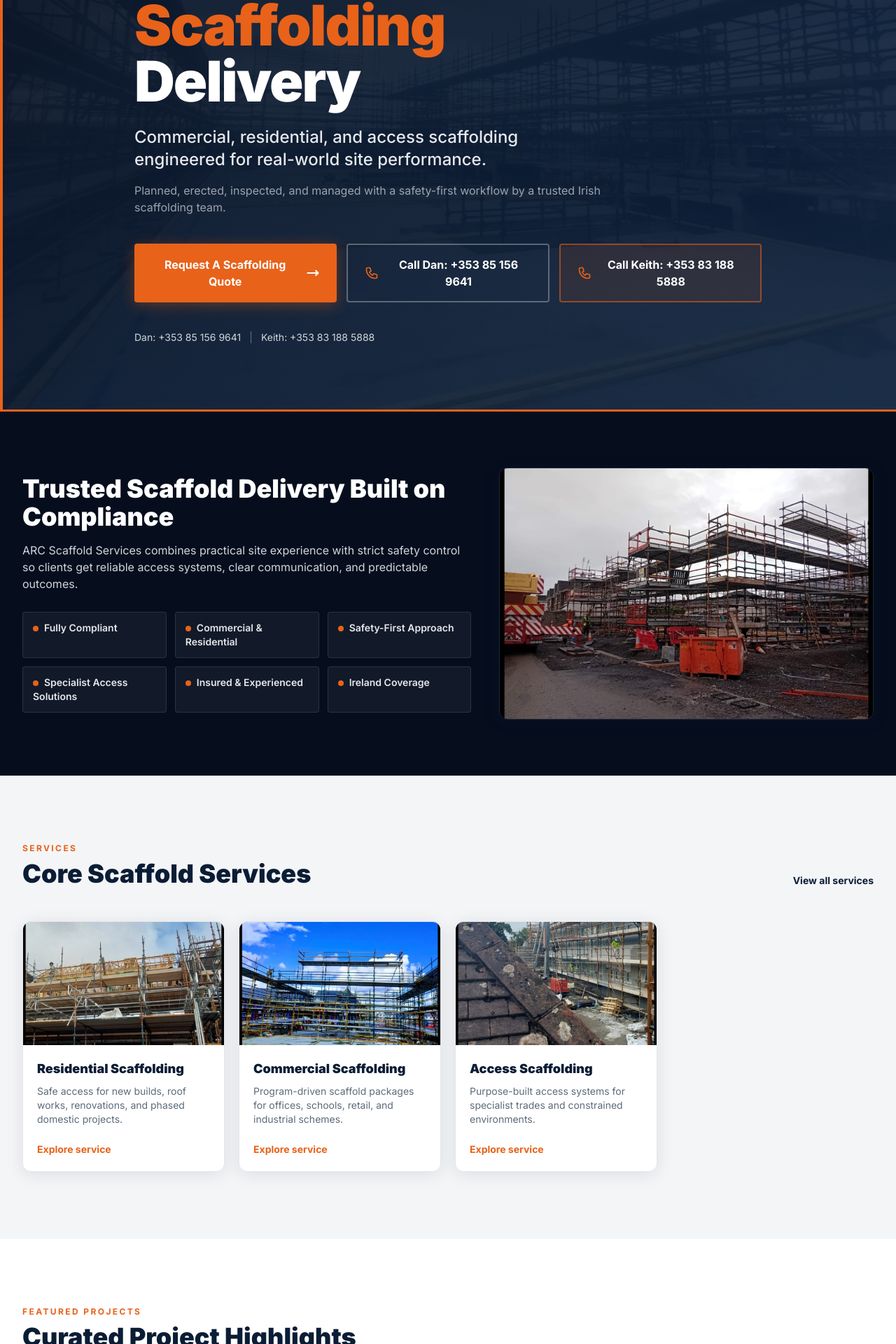
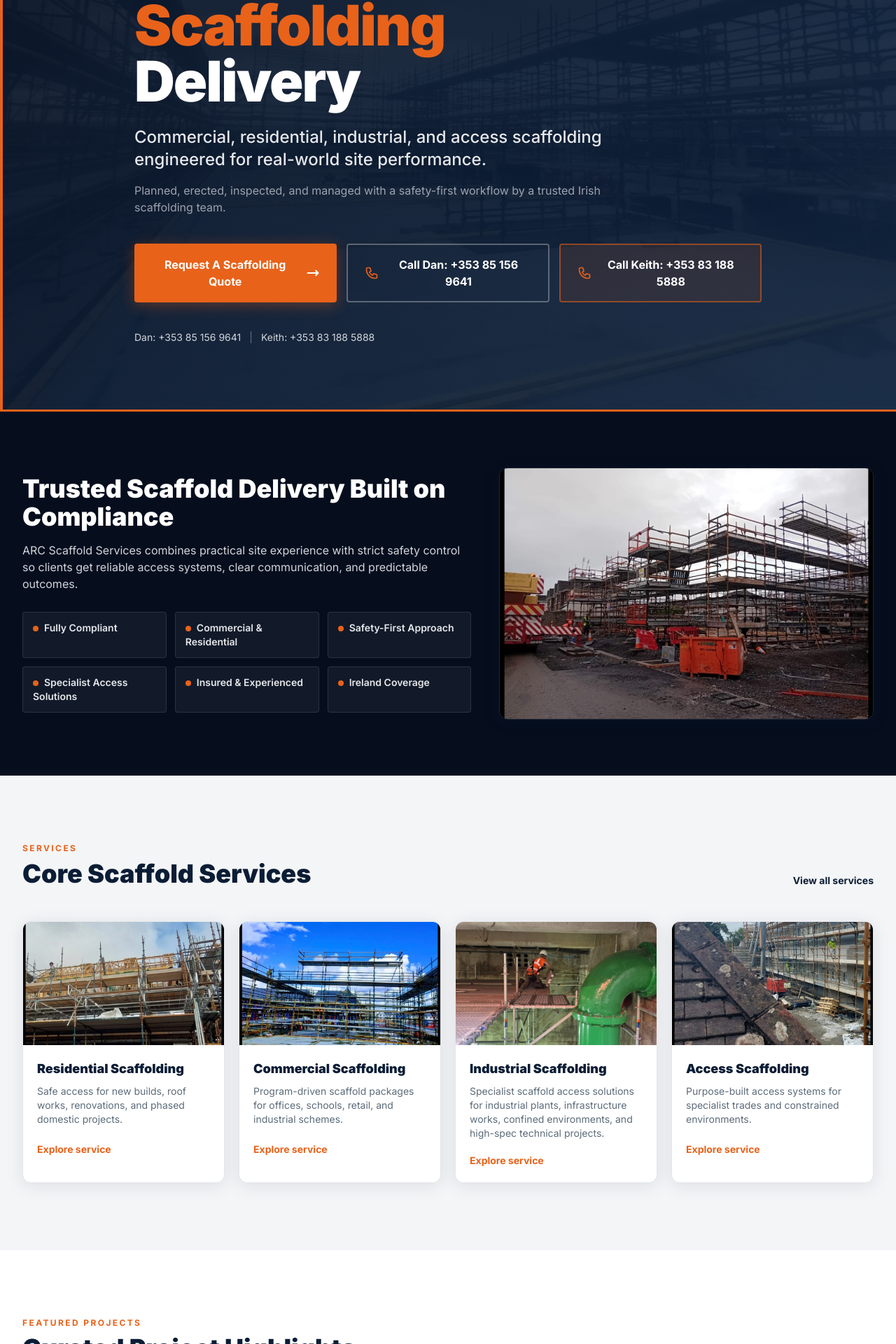
Before and after one commit to ryderwebsolutions/arcscaffold, a React (Vite) app: page / in a window 1280 px wide. Shown: the part 310-2230 px from the top of the page at 70% size. Built offline with nearby package versions, Linux system fonts and the light colour scheme.

Commit message:
Add Industrial Scaffolding service card and dedicated page

```diff
--- a/src/components/ContactFormCard.jsx
+++ b/src/components/ContactFormCard.jsx
@@ -3,6 +3,7 @@ import { useState } from "react";
 const serviceOptions = [
   "Residential Scaffolding",
   "Commercial Scaffolding",
+  "Industrial Scaffolding",
   "Access Scaffolding",
   "Other",
 ];
--- a/src/components/Hero.jsx
+++ b/src/components/Hero.jsx
@@ -41,7 +41,7 @@ export default function Hero() {
           </h1>
 
           <p className="text-xl sm:text-2xl text-gray-200 max-w-2xl mb-4 leading-relaxed font-medium">
-            Commercial, residential, and access scaffolding engineered for real-world site performance.
+            Commercial, residential, industrial, and access scaffolding engineered for real-world site performance.
           </p>
 
           <p className="text-sm sm:text-base text-gray-400 max-w-2xl mb-10 leading-relaxed">
--- a/src/data/imageAssets.js
+++ b/src/data/imageAssets.js
@@ -2,6 +2,8 @@ const arcmediaImports = import.meta.glob("../../arcmedia/*.jpeg", {
   eager: true,
   import: "default",
 });
+
+import industrialScaffoldingReference from "../../industrialscaffolding.jpeg";
 
 const arcmediaNames = Object.keys(arcmediaImports).sort((a, b) =>
   a.localeCompare(b)
@@ -31,6 +33,10 @@ export const pageImages = {
   services: [
     fromArcmedia(7, "Residential scaffolding around a live housing development"),
     fromArcmedia(31, "Commercial scaffold system spanning multiple building elevations"),
+    {
+      src: industrialScaffoldingReference,
+      alt: "Industrial scaffolding in a confined utility environment with PPE worker and large green process pipe",
+    },
     fromArcmedia(18, "Specialist access scaffold setup for constrained work area"),
   ],
   featuredProjects: [
@@ -78,6 +84,12 @@ export const pageImages = {
     "commercial-scaffolding": [31, 26, 33].map((index, idx) =>
       fromArcmedia(index, `Commercial scaffolding image ${idx + 1}`)
     ),
+    "industrial-scaffolding": [
+      {
+        src: industrialScaffoldingReference,
+        alt: "Industrial scaffold access system beside large process pipe with PPE operative in confined infrastructure environment",
+      },
+    ],
     "access-scaffolding": [18, 11, 24].map((index, idx) =>
       fromArcmedia(index, `Access scaffolding solution image ${idx + 1}`)
     ),
--- a/src/data/siteContent.js
+++ b/src/data/siteContent.js
@@ -31,6 +31,12 @@ export const coreServices = [
     slug: "commercial-scaffolding",
     title: "Commercial Scaffolding",
     short: "Program-driven scaffold packages for offices, schools, retail, and industrial schemes.",
+  },
+  {
+    slug: "industrial-scaffolding",
+    title: "Industrial Scaffolding",
+    short:
+      "Specialist scaffold access solutions for industrial plants, infrastructure works, confined environments, and high-spec technical projects.",
   },
   {
     slug: "access-scaffolding",
@@ -102,6 +108,17 @@ export const servicePageContent = {
       "Program-linked phased access plans",
       "Heavy-duty loading bays and protected walkways",
       "Coordination with principal contractors and site teams",
+    ],
+  },
+  "industrial-scaffolding": {
+    title: "Industrial Scaffolding",
+    intro:
+      "Technical scaffold access for industrial plants, utility infrastructure, confined process environments, and high-spec maintenance operations.",
+    points: [
+      "Confined-space scaffold planning and controlled access routes",
+      "Industrial maintenance shutdown support and phased delivery",
+      "Pipework, process plant, and utility-infrastructure scaffold systems",
+      "PPE-first execution with high-compliance site coordination",
     ],
   },
   "access-scaffolding": {
--- a/src/pages/HomePage.jsx
+++ b/src/pages/HomePage.jsx
@@ -11,7 +11,7 @@ export default function HomePage() {
     <>
       <PageMeta
         title="ARC Scaffold Services | Commercial & Residential Scaffolding Ireland"
-        description="ARC Scaffold Services delivers premium commercial and residential scaffolding and specialist access scaffolding across Ireland."
+        description="ARC Scaffold Services delivers premium commercial, residential, industrial, and specialist access scaffolding across Ireland."
       />
       <Hero />
       <TrustSection />
--- a/src/pages/ServiceDetailPage.jsx
+++ b/src/pages/ServiceDetailPage.jsx
@@ -24,17 +24,19 @@ export default function ServiceDetailPage() {
         <h1 className="text-4xl lg:text-5xl font-black text-navy mb-4">{content.title}</h1>
         <p className="text-arc-steel max-w-3xl mb-10">{content.intro}</p>
 
-        <div className="grid md:grid-cols-3 gap-5 mb-10">
+        {gallery.length > 0 && (
+          <div className={`${gallery.length === 1 ? "mb-10" : "grid md:grid-cols-3 gap-5 mb-10"}`}>
             {gallery.map((item, idx) => (
               <img
                 key={`${slug}-${idx}`}
                 src={item.src}
                 alt={item.alt}
-              className="w-full h-64 object-cover rounded-xl"
+                className={gallery.length === 1 ? "w-full h-[420px] object-cover rounded-xl" : "w-full h-64 object-cover rounded-xl"}
                 loading="lazy"
               />
             ))}
           </div>
+        )}
 
         <div className="bg-arc-grey rounded-xl p-6 lg:p-8 mb-8">
           <h2 className="text-2xl font-black text-navy mb-4">What Is Included</h2>
--- a/src/pages/ServicesPage.jsx
+++ b/src/pages/ServicesPage.jsx
@@ -8,7 +8,7 @@ export default function ServicesPage() {
     <section className="bg-arc-grey pt-28 pb-20 lg:pb-28">
       <PageMeta
         title="Scaffolding Services | ARC Scaffold Services"
-        description="Explore ARC's residential, commercial, and access scaffolding services across Ireland."
+        description="Explore ARC's residential, commercial, industrial, and access scaffolding services across Ireland."
       />
       <div className="max-w-7xl mx-auto px-4 sm:px-6 lg:px-8">
         <h1 className="text-4xl lg:text-5xl font-black text-navy mb-4">Scaffolding Services</h1>
```
Also changed, not shown: industrialscaffolding.jpeg (added). Lines whose indentation alone changed are shown as unchanged.
